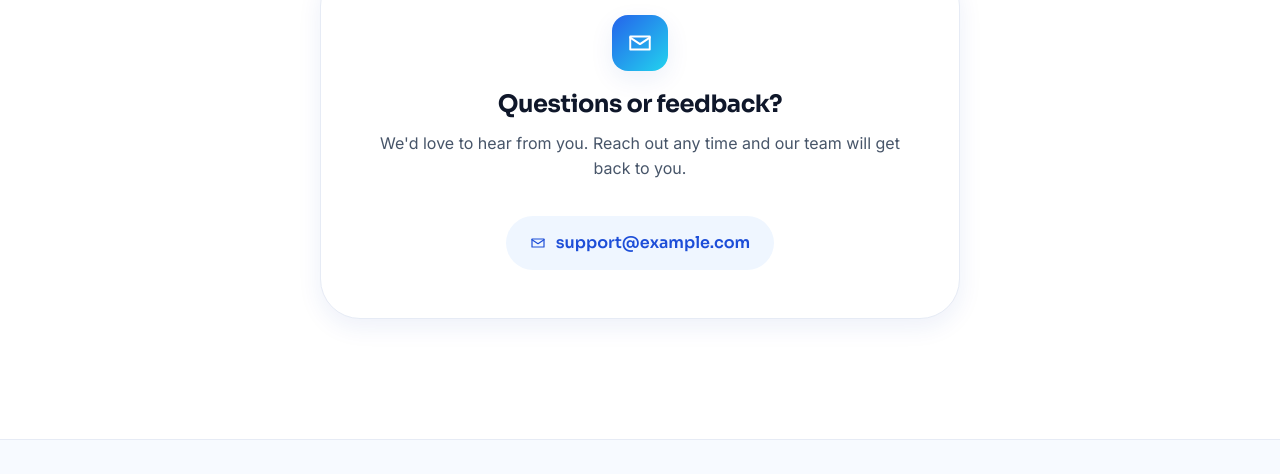
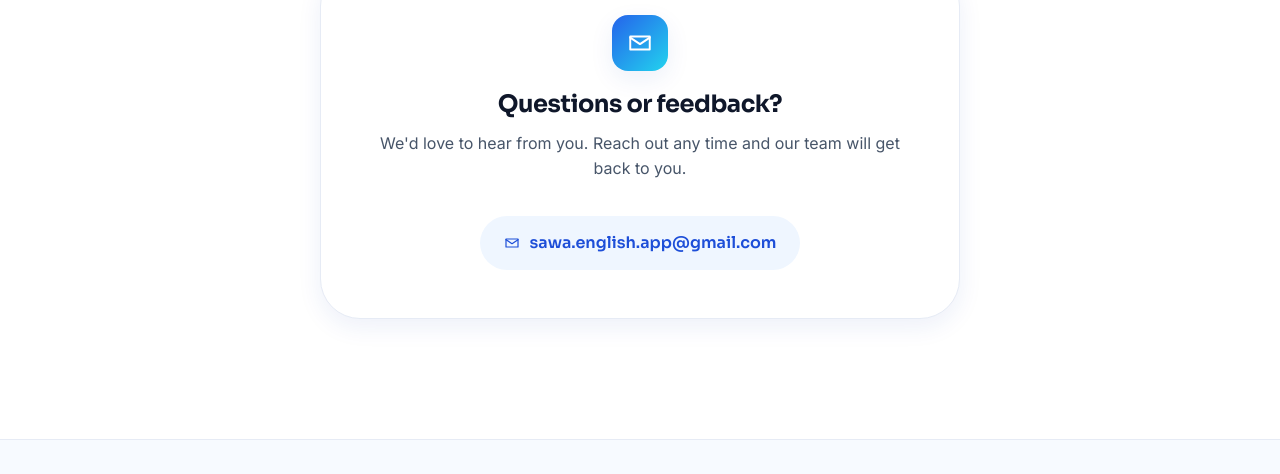
Before and after one commit to Loay124-bn/sawa-english-web, a plain HTML site: page index.html in a window 1280 px wide. Shown: the part 3654-4128 px from the top of the page. Drawn offline with Linux system fonts and the light colour scheme.

Commit message:
Update index.html

```diff
--- a/index.html
+++ b/index.html
@@ -281,9 +281,9 @@
           </div>
           <h2>Questions or feedback?</h2>
           <p>We'd love to hear from you. Reach out any time and our team will get back to you.</p>
-          <a class="contact-email" href="mailto:support@example.com">
+          <a class="contact-email" href="mailto:sawa.english.app@gmail.com">
             <svg width="16" height="16" viewBox="0 0 24 24" fill="none"><path d="M3 6h18v12H3V6Z" stroke="currentColor" stroke-width="1.8" stroke-linejoin="round"/><path d="m3 7 9 6 9-6" stroke="currentColor" stroke-width="1.8" stroke-linecap="round" stroke-linejoin="round"/></svg>
-            support@example.com
+            sawa.english.app@gmail.com
           </a>
         </div>
       </div>
@@ -316,7 +316,7 @@
             <h4>Legal</h4>
             <ul>
               <li><a href="privacy.html">Privacy Policy</a></li>
-              <li><a href="mailto:support@example.com">Contact Support</a></li>
+              <li><a href="mailto:sawa.english.app@gmail.com">Contact Support</a></li>
             </ul>
           </div>
         </div>
```
